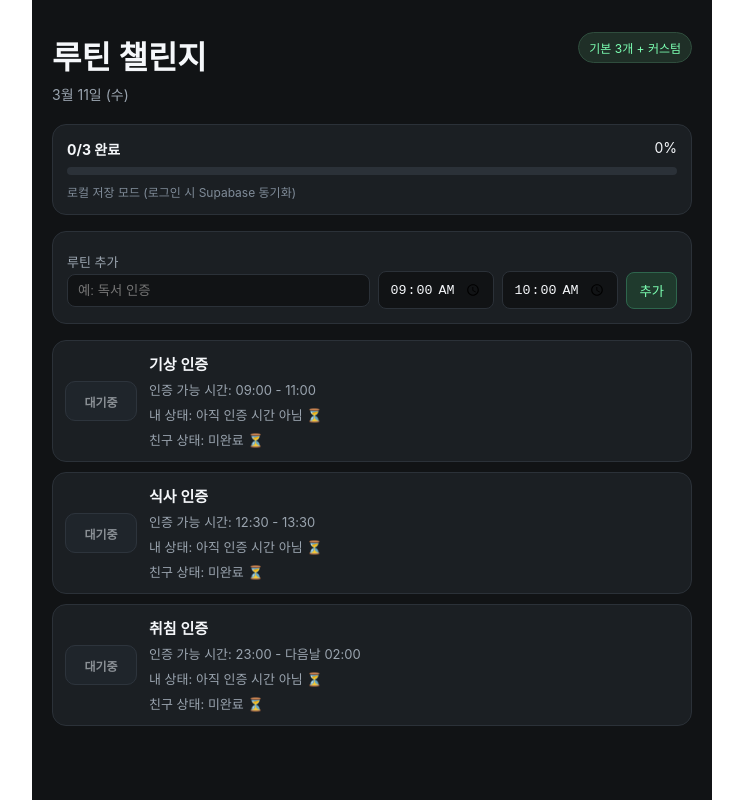
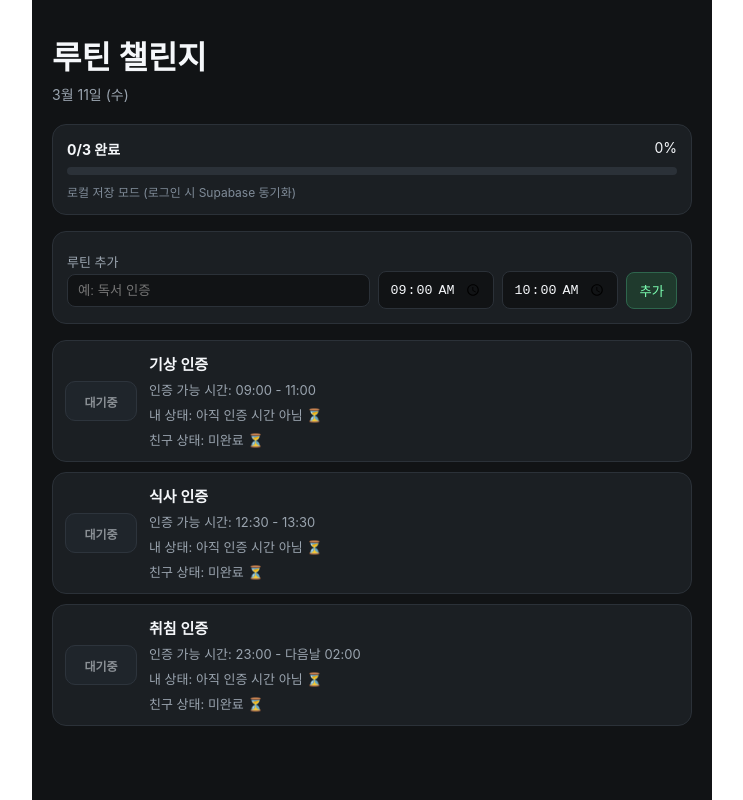
Before and after one commit to jxxh204/routine-app, a Next.js app in the folder apps/web/: page /today in a window 1280 px wide. Shown: the whole page, without its empty margins (268-1011 px from the left). Built offline with nearby package versions, Linux system fonts and the light colour scheme; no server answers.

Commit message:
style(web): 상단 우측 태그 UI 제거

```diff
--- a/apps/web/src/app/today/today-view.tsx
+++ b/apps/web/src/app/today/today-view.tsx
@@ -442,7 +442,6 @@ export function TodayView() {
           <h1 style={styles.title}>루틴 챌린지</h1>
           <p style={styles.date}>{today}</p>
         </div>
-        <span style={styles.badge}>기본 3개 + 커스텀</span>
       </div>
 
       <section style={styles.progressCard}>
```
